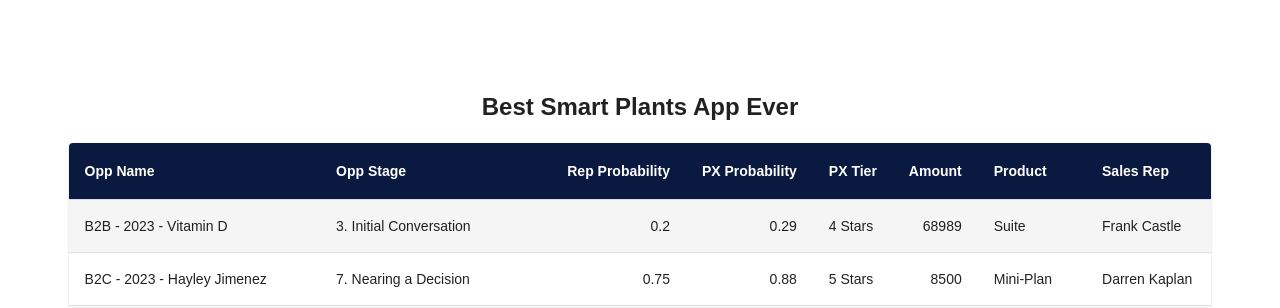
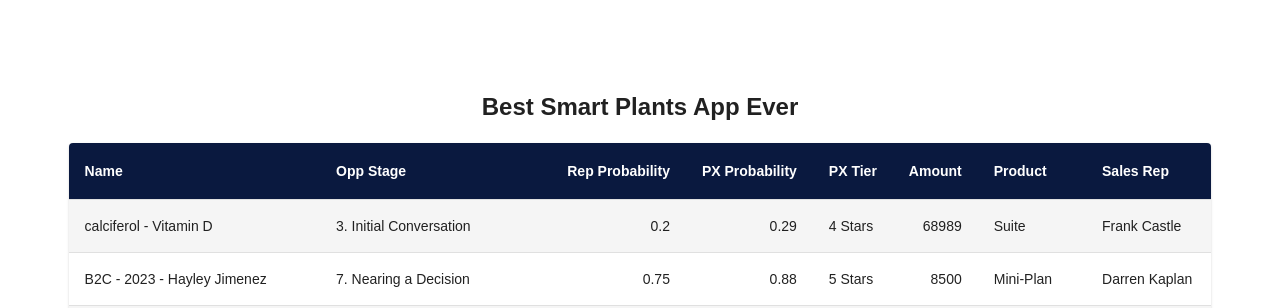
Before and after one commit to Julie805/smart-plants-app, a React (Vite) app: page / in a window 1280 px wide. Shown: the top 308 px of the page. Built offline with nearby package versions, Linux system fonts and the light colour scheme.

Commit message:
Removed typescript from decreased win and tweaked data

```diff
--- a/src/Table.jsx
+++ b/src/Table.jsx
@@ -73,7 +73,7 @@ export default function BasicTable() {
       <Table sx={{ minWidth: 650 }} aria-label="customized table">
         <TableHead>
           <TableRow>
-            <StyledTableCell align="left">Opp Name </StyledTableCell>
+            <StyledTableCell align="left">Name </StyledTableCell>
             <StyledTableCell align="left">Opp Stage </StyledTableCell>
             <StyledTableCell align="right">Rep Probability</StyledTableCell>
             <StyledTableCell align="right">PX Probability</StyledTableCell>
--- a/src/components/DecreaseWin.jsx
+++ b/src/components/DecreaseWin.jsx
@@ -6,7 +6,7 @@ import Box from "@mui/material/Box";
 import Card from "@mui/material/Card";
 import CardContent from "@mui/material/CardContent";
 import FileDownloadIcon from "@mui/icons-material/FileDownload";
-import { v4 as uuidv4 } from "uuid";
+// import { v4 as uuidv4 } from "uuid";
 
 //MUI Tabs setup
 // interface TabPanelProps {
@@ -15,7 +15,7 @@ import { v4 as uuidv4 } from "uuid";
 //   value: number;
 // }
 
-function TabPanel(props: TabPanelProps) {
+function TabPanel(props) {
   const { children, value, index, ...other } = props;
 
   return (
@@ -35,7 +35,7 @@ function TabPanel(props: TabPanelProps) {
   );
 }
 
-function a11yProps(index: number) {
+function a11yProps(index) {
   return {
     id: `vertical-tab-${index}`,
     "aria-controls": `vertical-tabpanel-${index}`
@@ -45,15 +45,15 @@ function a11yProps(index: number) {
 export default function DecreaseWin( {decrease} ) {
   const [value, setValue] = React.useState(0);
 
-  const handleChange = (event: React.SyntheticEvent, newValue: number) => {
+  const handleChange = (event, newValue) => {
     setValue(newValue);
   };
 
-  const factors = decrease.map((item) => ({
+  const factors = decrease.map((index, item) => ({
     name: item.name,
     message: item.message,
     weight: item.weight,
-    key: uuidv4()
+    key: `factor-${index}`
   }));
 
   //gets labels
@@ -63,7 +63,7 @@ export default function DecreaseWin( {decrease} ) {
       <Tab
         key={index}
         label={label}
-        {...a11yProps({ index })}
+        {...a11yProps( index )}
         sx={{
           bgcolor: value === index ? "secondary.main" : "inherit",
           "&:hover": {
--- a/src/opportunities.json
+++ b/src/opportunities.json
@@ -1,7 +1,7 @@
 [
   {
     "oppId": 1,
-    "oppName": "B2B - 2023 - Vitamin D",
+    "oppName": "calciferol - Vitamin D",
     "salesRepName": "Frank Castle",
     "amount": 68989.0,
     "product": "Suite",
```
Also changed, not shown: src/Modal.jsx (+4 -4 lines).
